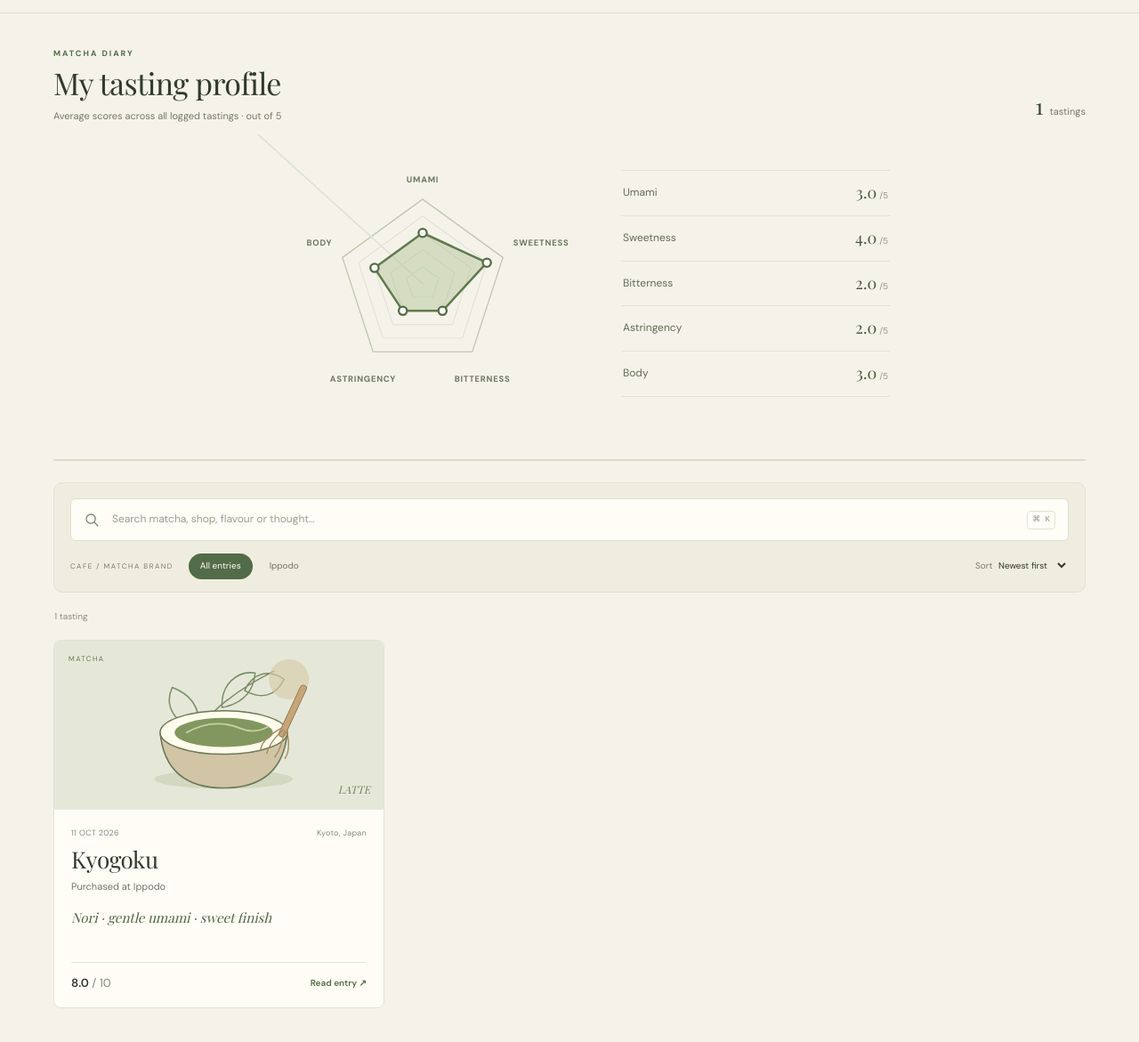
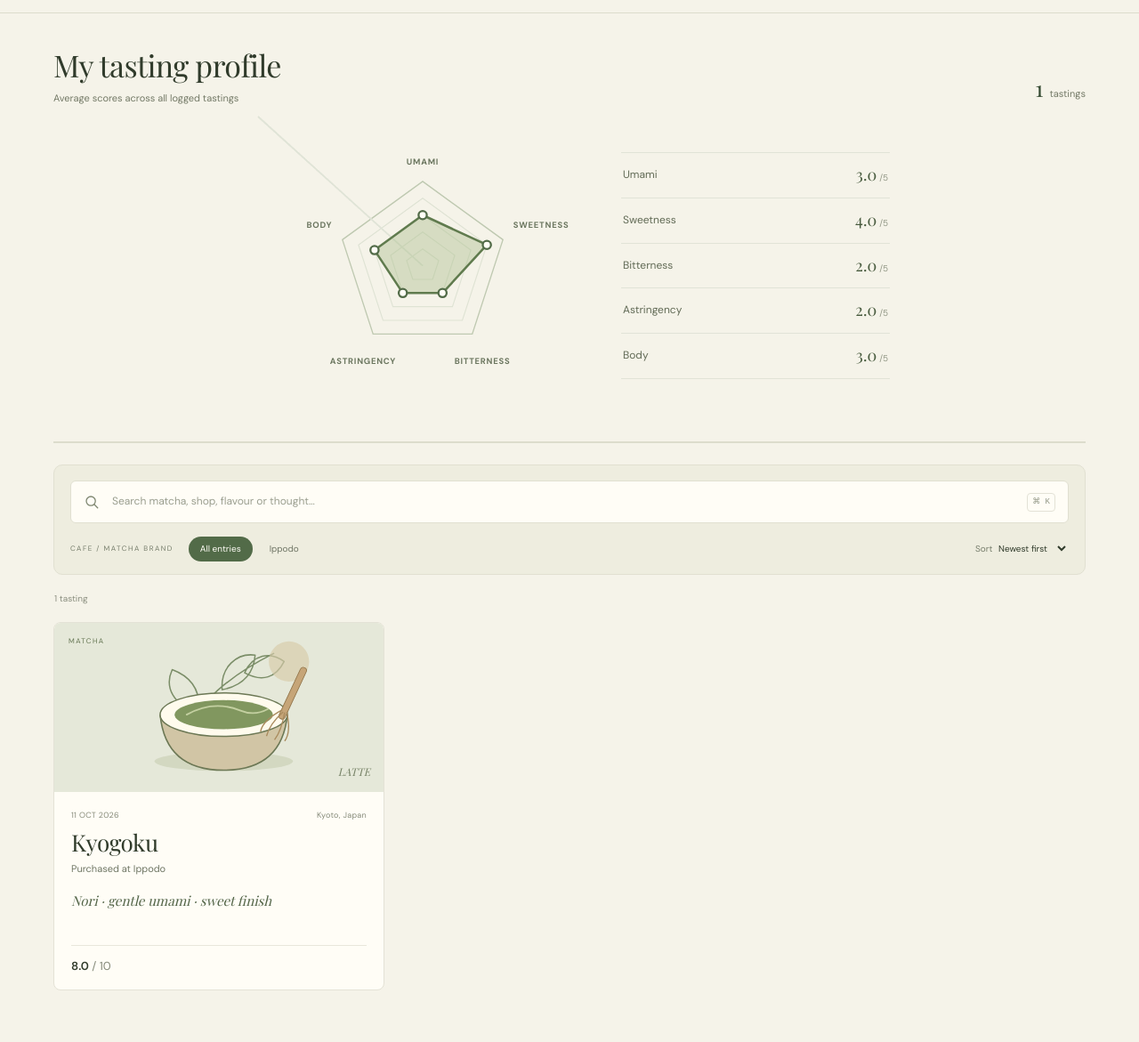
Before and after one commit to berylyee/Matchadiary, a plain HTML site: page index.html in a window 1280 px wide. Shown: the part 63-1234 px from the top of the page at 89% size. Drawn offline with nearby package versions, Linux system fonts and the light colour scheme.

Commit message:
Add files via upload

```diff
--- a/app.js
+++ b/app.js
@@ -48,13 +48,13 @@
   }
   function renderEntries() {
     const list=visibleEntries();$('results-count').textContent=`${list.length} ${list.length===1?'tasting':'tastings'}`;
-    grid.innerHTML=list.map((e,i)=>`<article class="entry-card" tabindex="0" role="button" aria-label="Read ${esc(e.name)} tasting entry" data-id="${esc(e.id)}"><div class="card-art">${botanicalArt(i)}<span class="art-label">MATCHA</span><span class="art-no">${esc((e.style||'TASTING').toUpperCase())}</span></div><div class="card-body"><div class="card-meta"><span>${esc(shortDate(e.dateTasted))}</span><span>${esc(e.location||'')}</span></div><h3 class="card-title">${esc(e.name)}</h3><p class="card-shop">Purchased at ${esc(sourceName(e))}</p><p class="card-notes">${esc(e.notesSummary||((e.tastingNotes||[]).slice(0,4).join(' · '))||'')}</p><div class="card-bottom"><span class="rating"><strong>${num(e.enjoyment).toFixed(1)}<span style="font-weight:400;color:#858a79"> / 10</span></strong></span><span class="read-more">Read entry ↗</span></div></div></article>`).join('');
+    grid.innerHTML=list.map((e,i)=>`<article class="entry-card" tabindex="0" role="button" aria-label="Read ${esc(e.name)} tasting entry" data-id="${esc(e.id)}"><div class="card-art">${botanicalArt(i)}<span class="art-label">MATCHA</span><span class="art-no">${esc((e.style||'TASTING').toUpperCase())}</span></div><div class="card-body"><div class="card-meta"><span>${esc(shortDate(e.dateTasted))}</span><span>${esc(e.location||'')}</span></div><h3 class="card-title">${esc(e.name)}</h3><p class="card-shop">Purchased at ${esc(sourceName(e))}</p><p class="card-notes">${esc(e.notesSummary||((e.tastingNotes||[]).slice(0,4).join(' · '))||'')}</p><div class="card-bottom"><span class="rating"><strong>${num(e.enjoyment).toFixed(1)}<span style="font-weight:400;color:#858a79"> / 10</span></strong></span></div></div></article>`).join('');
     empty.hidden=list.length!==0;grid.hidden=list.length===0;
     grid.querySelectorAll('.entry-card').forEach(card=>{const open=()=>openEntry(card.dataset.id);card.addEventListener('click',open);card.addEventListener('keydown',ev=>{if(ev.key==='Enter'||ev.key===' '){ev.preventDefault();open();}})});
   }
   function openEntry(id) {
     const e=entries.find(x=>x.id===id);if(!e)return;const preparation=e.preparation||{};
-    $('dialog-content').innerHTML=`<div class="dialog-inner"><div class="dialog-art">${botanicalArt(entries.indexOf(e))}</div><h2>${esc(e.name)}</h2><p class="dialog-meta">Purchased at ${esc(sourceName(e))}${e.location?' · '+esc(e.location):''}<br>Tasted ${esc(prettyDate(e.dateTasted))}${e.style?' · '+esc(e.style):''}</p>${e.tastingNotes?.length?`<div class="dialog-section"><h3>Tasting notes</h3><p>${e.tastingNotes.map(esc).join(' · ')}</p></div>`:''}${e.thoughts?`<div class="dialog-section"><h3>My thoughts</h3><p>${esc(e.thoughts)}</p></div>`:''}<div class="dialog-section profile-section"><div class="profile-heading"><h3>Tasting profile</h3><span>SCORE · 1–5</span></div>${scoreBars(e.scores||{})}<p class="profile-key"><span>1 · Subtle</span><span>5 · Pronounced</span></p></div>${preparation.matchaGrams||preparation.waterMl||preparation.milkMl?`<div class="dialog-section"><h3>Preparation</h3><p>${preparation.matchaGrams?esc(preparation.matchaGrams)+' g matcha':''}${preparation.waterMl?' · '+esc(preparation.waterMl)+' ml water':''}${preparation.milkMl?' · '+esc(preparation.milkMl)+' ml milk':''}${preparation.method?'<br>'+esc(preparation.method):''}</p></div>`:''}<div class="dialog-rating">${num(e.enjoyment).toFixed(1)} <small>/ 10 overall enjoyment</small></div></div>`;
+    $('dialog-content').innerHTML=`<div class="dialog-inner"><div class="dialog-art">${botanicalArt(entries.indexOf(e))}</div><h2>${esc(e.name)}</h2><p class="dialog-meta">Purchased at ${esc(sourceName(e))}${e.location?' · '+esc(e.location):''}<br>Tasted ${esc(prettyDate(e.dateTasted))}${e.style?' · '+esc(e.style):''}</p><div class="dialog-section profile-section"><div class="profile-heading"><h3>Tasting profile</h3><span>SCORE · 1–5</span></div>${scoreBars(e.scores||{})}<p class="profile-key"><span>1 · Subtle</span><span>5 · Pronounced</span></p></div>${e.tastingNotes?.length?`<div class="dialog-section"><h3>Tasting notes</h3><p>${e.tastingNotes.map(esc).join(' · ')}</p></div>`:''}${e.thoughts?`<div class="dialog-section"><h3>My thoughts</h3><p>${esc(e.thoughts)}</p></div>`:''}${preparation.matchaGrams||preparation.waterMl||preparation.milkMl?`<div class="dialog-section"><h3>Preparation</h3><p>${preparation.matchaGrams?esc(preparation.matchaGrams)+' g matcha':''}${preparation.waterMl?' · '+esc(preparation.waterMl)+' ml water':''}${preparation.milkMl?' · '+esc(preparation.milkMl)+' ml milk':''}${preparation.method?'<br>'+esc(preparation.method):''}</p></div>`:''}<div class="dialog-rating">${num(e.enjoyment).toFixed(1)} <small>/ 10 overall enjoyment</small></div></div>`;
     $('entry-dialog').showModal();
   }
   function renderProfile() {
--- a/index.html
+++ b/index.html
@@ -14,7 +14,7 @@
   </header>
   <main id="top" class="simple-main">
     <section class="my-profile wrap" aria-labelledby="profile-title">
-      <div class="my-profile-heading"><div><p class="eyebrow">MATCHA DIARY</p><h1 id="profile-title">My tasting profile</h1><p class="profile-description">Average scores across all logged tastings · out of 5</p></div><div class="profile-count"><strong id="profile-count">1</strong><span>tastings</span></div></div>
+      <div class="my-profile-heading"><div><h1 id="profile-title">My tasting profile</h1><p class="profile-description">Average scores across all logged tastings</p></div><div class="profile-count"><strong id="profile-count">1</strong><span>tastings</span></div></div>
       <div class="average-radar-layout"><div id="average-radar" class="average-radar"></div><div id="average-score-list" class="average-score-list"></div></div>
     </section>
     <section class="archive wrap simple-archive" id="archive">
```
